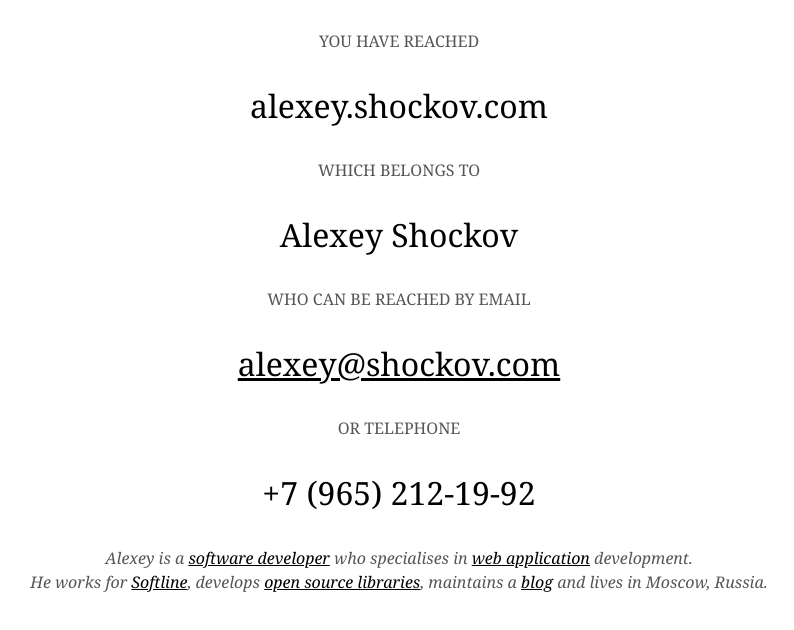
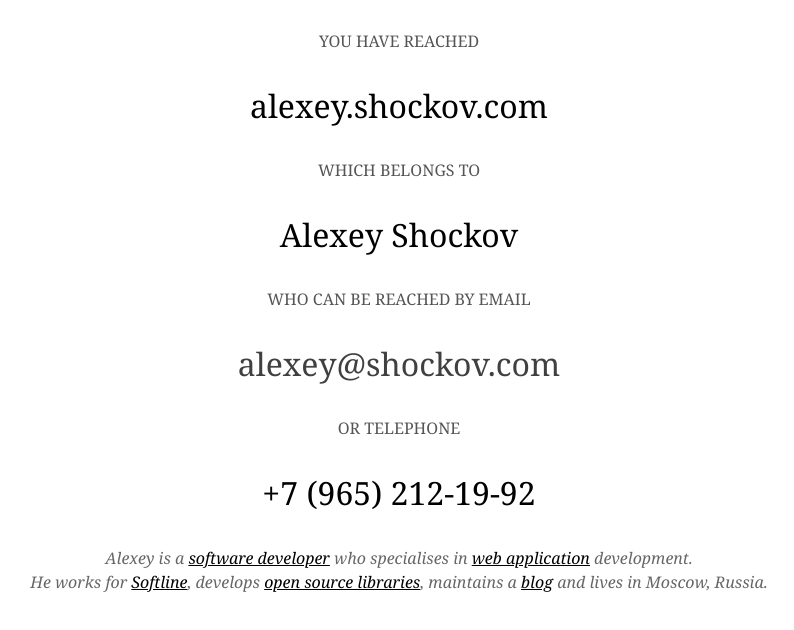
Before and after one commit to alexeyshockov/alexeyshockov.github.com, a plain HTML site: page index.html in a window 1280 px wide. In both pictures the pointer is over the link "alexey@shockov.com". Shown: the whole page, without its empty margins (241-1035 px from the left). Drawn offline with Linux system fonts and the light colour scheme.

Commit message:
Formatting (tabs to spaces), links styles.

```diff
--- a/index.html
+++ b/index.html
@@ -28,10 +28,16 @@
             a {
                 color: black;
             }
+            a:visited, a:hover {
+                color: #404040;
+            }
+            a:hover {
+                text-decoration: none;
+            }
             .footer {
                 font-size: 1em;
                 font-style: italic;
-				color: #555;
+                color: #666666;
                 line-height: 1.5em;
             }
         </style>
```
Lines whose indentation alone changed are shown as unchanged.
